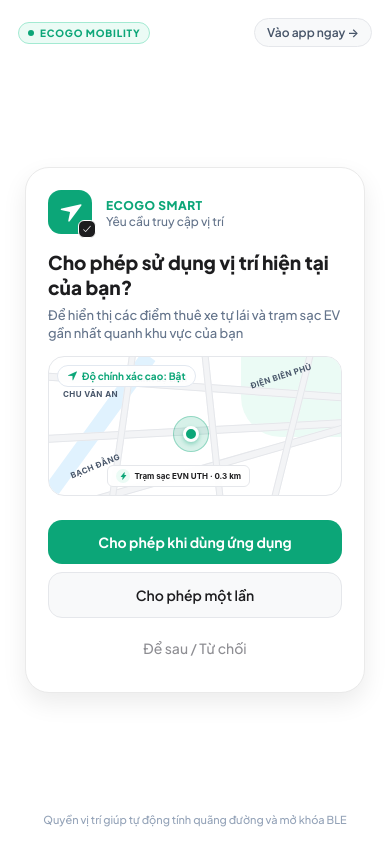
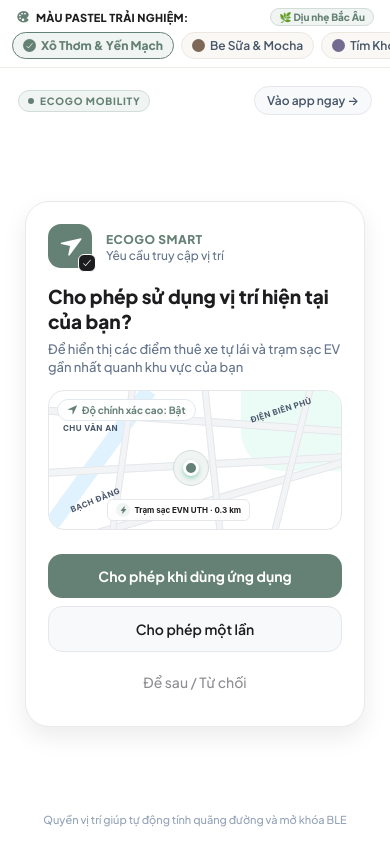
Before and after one commit to BryannLee202/App_ITS, a React Native app in the folder mobile/: screen / in a window 390 px wide. Built offline with nearby package versions, Linux system fonts and the light colour scheme.

Commit message:
feat: add interactive pastel color switcher tabs (Sage, Taupe, Lilac, Steel, Terracotta) and sync pure white background

```diff
--- a/mobile/App.js
+++ b/mobile/App.js
@@ -81,7 +81,7 @@ export default function App() {
   const [isOnboarded, setIsOnboarded] = useState(false);
   const [onboardingAutoPlay, setOnboardingAutoPlay] = useState(true);
   const [activeTab, setActiveTab] = useState('HOME');
-  const [themeKey, setThemeKey] = useState('MINT'); // 'MINT' | 'MONOCHROME' | 'TERRACOTTA' | 'SKY'
+  const [themeKey, setThemeKey] = useState('SAGE'); // 'SAGE' | 'TAUPE' | 'LILAC' | 'STEEL' | 'TERRACOTTA'
   const [showRewardsModal, setShowRewardsModal] = useState(false);
   const [showGreenRaceModal, setShowGreenRaceModal] = useState(false);
   const [showGreenRaceTerms, setShowGreenRaceTerms] = useState(false);
@@ -89,7 +89,7 @@ export default function App() {
   const [copiedCode, setCopiedCode] = useState(null);
   const [viewMode, setViewMode] = useState('PHONE'); // 'PHONE' | 'WIDE'
 
-  const theme = THEME_PRESETS[themeKey] || THEME_PRESETS.MINT;
+  const theme = THEME_PRESETS[themeKey] || THEME_PRESETS.SAGE;
 
   const { width: windowWidth } = useWindowDimensions();
   const isDesktopBrowser = Platform.OS === 'web' && windowWidth >= 768;
@@ -123,6 +123,7 @@ export default function App() {
       return (
         <OnboardingAuthFlow
           autoPlayDefault={onboardingAutoPlay}
+          theme={theme}
           onComplete={() => {
             setIsOnboarded(true);
             setActiveTab('HOME');
@@ -277,6 +278,66 @@ export default function App() {
         ]}
       >
         <SafeAreaView style={styles.safeArea}>
+          {/* =========================================================================
+              INTERACTIVE PASTEL THEME PICKER TAB BAR (ALWAYS VISIBLE IN-APP)
+             ========================================================================= */}
+          <View style={styles.inAppPastelContainer}>
+            <View style={styles.inAppPastelHeader}>
+              <View style={styles.inAppPastelTitleWrap}>
+                <Ionicons name="color-palette" size={14} color={theme.primary} />
+                <Text style={styles.inAppPastelTitle}>MÀU PASTEL TRẢI NGHIỆM:</Text>
+              </View>
+              <View
+                style={[
+                  styles.inAppPastelActiveTag,
+                  { backgroundColor: theme.primarySoft, borderColor: theme.primaryBorder }
+                ]}
+              >
+                <Text style={[styles.inAppPastelActiveTagText, { color: theme.primary }]}>
+                  {theme.tag || theme.name}
+                </Text>
+              </View>
+            </View>
+
+            <ScrollView
+              horizontal
+              showsHorizontalScrollIndicator={false}
+              contentContainerStyle={styles.inAppPastelScroll}
+            >
+              {Object.values(THEME_PRESETS)
+                .filter((p) => p.id !== 'MINT')
+                .map((preset) => {
+                  const isSelected = theme.id === preset.id;
+                  return (
+                    <TouchableOpacity
+                      key={preset.id}
+                      activeOpacity={0.8}
+                      style={[
+                        styles.inAppPastelChip,
+                        isSelected && {
+                          backgroundColor: preset.primarySoft,
+                          borderColor: preset.primary
+                        }
+                      ]}
+                      onPress={() => setThemeKey(preset.id)}
+                    >
+                      <View style={[styles.inAppColorDot, { backgroundColor: preset.primary }]}>
+                        {isSelected && <Ionicons name="checkmark" size={9} color="#FFFFFF" />}
+                      </View>
+                      <Text
+                        style={[
+                          styles.inAppPastelChipText,
+                          isSelected && { color: preset.primary, fontWeight: '800' }
+                        ]}
+                      >
+                        {preset.name}
+                      </Text>
+                    </TouchableOpacity>
+                  );
+                })}
+            </ScrollView>
+          </View>
+
           <View style={styles.mainContentArea}>{renderContent()}</View>
 
           {/* =========================================================================
@@ -620,6 +681,73 @@ export default function App() {
 }
 
 const styles = StyleSheet.create({
+  inAppPastelContainer: {
+    backgroundColor: '#FFFFFF',
+    borderBottomWidth: 1,
+    borderBottomColor: '#EDEBE6',
+    paddingTop: 8,
+    paddingBottom: 8,
+    zIndex: 20
+  },
+  inAppPastelHeader: {
+    flexDirection: 'row',
+    alignItems: 'center',
+    justifyContent: 'space-between',
+    paddingHorizontal: 16,
+    marginBottom: 6
+  },
+  inAppPastelTitleWrap: {
+    flexDirection: 'row',
+    alignItems: 'center',
+    gap: 6
+  },
+  inAppPastelTitle: {
+    fontFamily: FONTS.family,
+    fontSize: 11,
+    fontWeight: '800',
+    color: '#1D1D1F',
+    letterSpacing: 0.3
+  },
+  inAppPastelActiveTag: {
+    borderWidth: 1,
+    paddingHorizontal: 8,
+    paddingVertical: 2,
+    borderRadius: 99
+  },
+  inAppPastelActiveTagText: {
+    fontFamily: FONTS.family,
+    fontSize: 10,
+    fontWeight: '800'
+  },
+  inAppPastelScroll: {
+    paddingHorizontal: 12,
+    gap: 7,
+    alignItems: 'center'
+  },
+  inAppPastelChip: {
+    flexDirection: 'row',
+    alignItems: 'center',
+    paddingHorizontal: 10,
+    paddingVertical: 5,
+    borderRadius: 99,
+    borderWidth: 1.5,
+    borderColor: '#EAE7E1',
+    backgroundColor: '#F9F8F5',
+    gap: 5
+  },
+  inAppColorDot: {
+    width: 13,
+    height: 13,
+    borderRadius: 7,
+    alignItems: 'center',
+    justifyContent: 'center'
+  },
+  inAppPastelChipText: {
+    fontFamily: FONTS.family,
+    fontSize: 12,
+    fontWeight: '600',
+    color: '#475569'
+  },
   outerViewport: {
     flex: 1,
     backgroundColor: '#EFEEEA',
--- a/mobile/src/screens/OnboardingAuthFlow.js
+++ b/mobile/src/screens/OnboardingAuthFlow.js
@@ -11,7 +11,7 @@ import {
   Easing
 } from 'react-native';
 import { Ionicons } from '@expo/vector-icons';
-import { FONTS } from '../styles/theme';
+import { FONTS, THEME_PRESETS } from '../styles/theme';
 import ApiService from '../services/api';
 
 const KEYPAD_KEYS = [
@@ -29,7 +29,7 @@ const KEYPAD_KEYS = [
   { num: 'DEL', sub: '', isDelete: true }
 ];
 
-export default function OnboardingAuthFlow({ onComplete }) {
+export default function OnboardingAuthFlow({ onComplete, theme = THEME_PRESETS.SAGE }) {
   // Steps:
   // 1: Location Permission (Clean Apple White)
   // 2: Welcome & Phone Input (Clean Luxury Mobility)
@@ -340,9 +340,9 @@ export default function OnboardingAuthFlow({ onComplete }) {
       <View style={styles.step1Container}>
         {/* Top Header with Brand and Instant Skip */}
         <View style={styles.step1TopBar}>
-          <View style={styles.brandSmallPill}>
-            <View style={styles.brandDotGreen} />
-            <Text style={styles.brandSmallText}>ECOGO MOBILITY</Text>
+          <View style={[styles.brandSmallPill, { backgroundColor: theme.primarySoft, borderColor: theme.primaryBorder }]}>
+            <View style={[styles.brandDotGreen, { backgroundColor: theme.primary }]} />
+            <Text style={[styles.brandSmallText, { color: theme.primary }]}>ECOGO MOBILITY</Text>
           </View>
 
           {onComplete ? (
@@ -360,7 +360,7 @@ export default function OnboardingAuthFlow({ onComplete }) {
           <View style={styles.locDialogCard}>
             <View style={styles.locHeaderRow}>
               <View style={styles.locAppIconWrap}>
-                <View style={styles.locBlueSquare}>
+                <View style={[styles.locBlueSquare, { backgroundColor: theme.primary }]}>
                   <Ionicons
                     name="navigate"
                     size={24}
@@ -374,7 +374,7 @@ export default function OnboardingAuthFlow({ onComplete }) {
               </View>
 
               <View style={styles.locHeaderMeta}>
-                <Text style={styles.locDialogAppLabel}>ECOGO SMART</Text>
+                <Text style={[styles.locDialogAppLabel, { color: theme.primary }]}>ECOGO SMART</Text>
                 <Text style={styles.locDialogSystemTime}>Yêu cầu truy cập vị trí</Text>
               </View>
             </View>
@@ -401,8 +401,8 @@ export default function OnboardingAuthFlow({ onComplete }) {
               <View style={[styles.roadLineV, { left: 240, transform: [{ rotate: '14deg' }] }]} />
 
               <View style={styles.precisePill}>
-                <Ionicons name="navigate" size={11} color="#0CA678" />
-                <Text style={styles.precisePillText}>Độ chính xác cao: Bật</Text>
+                <Ionicons name="navigate" size={11} color={theme.primary} />
+                <Text style={[styles.precisePillText, { color: theme.primary }]}>Độ chính xác cao: Bật</Text>
               </View>
 
               <Text style={[styles.streetLabel, { top: 32, left: 14 }]}>CHU VĂN AN</Text>
@@ -416,13 +416,13 @@ export default function OnboardingAuthFlow({ onComplete }) {
 
               {/* Location Center Marker with Soft Mint Radar Pulse */}
               <View style={styles.mapCenterTarget}>
-                <View style={styles.mapRadarPulse} />
-                <View style={styles.blueLocationDot} />
+                <View style={[styles.mapRadarPulse, { backgroundColor: theme.primarySoft, borderColor: theme.primaryBorder }]} />
+                <View style={[styles.blueLocationDot, { backgroundColor: theme.primary }]} />
               </View>
 
               <View style={styles.landmarkBottomRow}>
-                <View style={styles.landmarkIconCircle}>
-                  <Ionicons name="flash" size={8} color="#0CA678" />
+                <View style={[styles.landmarkIconCircle, { backgroundColor: theme.primarySoft }]}>
+                  <Ionicons name="flash" size={8} color={theme.primary} />
                 </View>
                 <Text style={styles.landmarkText}>Trạm sạc EVN UTH · 0.3 km</Text>
               </View>
@@ -430,7 +430,7 @@ export default function OnboardingAuthFlow({ onComplete }) {
 
             {/* Apple Native Clean Action Buttons */}
             <TouchableOpacity
-              style={[styles.locPermBtn, styles.locPermBtnPrimary]}
+              style={[styles.locPermBtn, styles.locPermBtnPrimary, { backgroundColor: theme.primary }]}
               activeOpacity={0.88}
               onPress={() => handleLocationChoice(true)}
             >
@@ -472,9 +472,9 @@ export default function OnboardingAuthFlow({ onComplete }) {
       <View style={styles.step2Container}>
         {/* Top Header Row with Language & Skip */}
         <View style={styles.step2TopRow}>
-          <View style={styles.brandSmallPill}>
-            <View style={styles.brandDotGreen} />
-            <Text style={styles.brandSmallText}>ECOGO MOBILITY</Text>
+          <View style={[styles.brandSmallPill, { backgroundColor: theme.primarySoft, borderColor: theme.primaryBorder }]}>
+            <View style={[styles.brandDotGreen, { backgroundColor: theme.primary }]} />
+            <Text style={[styles.brandSmallText, { color: theme.primary }]}>ECOGO MOBILITY</Text>
           </View>
 
           <View style={{ flexDirection: 'row', alignItems: 'center', gap: 10 }}>
@@ -499,12 +499,12 @@ export default function OnboardingAuthFlow({ onComplete }) {
         {/* Clean Luxury EV Hero Banner (No AI Gimmicks) */}
         <View style={styles.step2HeroCard}>
           <View style={styles.step2IconRow}>
-            <View style={styles.step2CarBadge}>
-              <Ionicons name="car-sport" size={28} color="#0CA678" />
+            <View style={[styles.step2CarBadge, { backgroundColor: theme.primarySoft, borderColor: theme.primaryBorder }]}>
+              <Ionicons name="car-sport" size={28} color={theme.primary} />
             </View>
             <View style={styles.step2BadgeDetails}>
-              <View style={styles.step2BadgePill}>
-                <Text style={styles.step2BadgePillText}>100% XE ĐIỆN & NĂNG LƯỢNG SẠCH</Text>
+              <View style={[styles.step2BadgePill, { backgroundColor: theme.primarySoft, borderColor: theme.primaryBorder }]}>
+                <Text style={[styles.step2BadgePillText, { color: theme.primary }]}>100% XE ĐIỆN & NĂNG LƯỢNG SẠCH</Text>
               </View>
               <Text style={styles.step2BadgeSub}>Không phát thải · Vận hành êm ái</Text>
             </View>
@@ -520,7 +520,7 @@ export default function OnboardingAuthFlow({ onComplete }) {
           {/* 3 Luxury Feature Chips */}
           <View style={styles.featureChipsRow}>
             <View style={styles.featureChip}>
-              <Ionicons name="key-outline" size={13} color="#0CA678" />
+              <Ionicons name="key-outline" size={13} color={theme.primary} />
               <Text style={styles.featureChipText}>Khóa số BLE</Text>
             </View>
             <View style={styles.featureChip}>
@@ -555,7 +555,7 @@ export default function OnboardingAuthFlow({ onComplete }) {
           </TouchableOpacity>
 
           <TouchableOpacity
-            style={[styles.continueBtn, styles.continueBtnPrimary]}
+            style={[styles.continueBtn, styles.continueBtnPrimary, { backgroundColor: theme.primary }]}
             activeOpacity={0.88}
             onPress={() => setStep(3)}
           >
@@ -590,7 +590,7 @@ export default function OnboardingAuthFlow({ onComplete }) {
 
           <Text style={styles.termsFooterText}>
             Bằng việc tiếp tục, tôi đồng ý với{' '}
-            <Text style={styles.termsLinkGreen}>Điều khoản & Chính sách</Text> của{'\n'}EcoGo Smart Mobility
+            <Text style={[styles.termsLinkGreen, { color: theme.primary }]}>Điều khoản & Chính sách</Text> của{'\n'}EcoGo Smart Mobility
           </Text>
         </View>
       </View>
--- a/mobile/src/styles/theme.js
+++ b/mobile/src/styles/theme.js
@@ -1,78 +1,110 @@
-// EcoGo Smart Design System — Apple White, Fresh Mint & Warm Oat Beige (Human-Crafted iOS Aesthetic)
+// EcoGo Smart Design System — Human-Crafted Luxury Pastel Palettes (Non-AI Aesthetic)
 export const THEME_PRESETS = {
+  SAGE: {
+    id: 'SAGE',
+    name: 'Xô Thơm & Yến Mạch',
+    tag: '🌿 Dịu nhẹ Bắc Âu',
+    primary: '#658175',       // Muted Sage Green - calm, peaceful, non-AI
+    primaryDark: '#50675D',
+    primaryLight: '#8FAAA0',
+    primarySoft: '#F0F4F2',   // Soft Sage Fog
+    primaryBorder: '#D2DDD8',
+    beigeSoft: '#F9F8F5',     // Warm Oat
+    beigeBorder: '#EAE7E1',
+    buttonBg: '#1D1D1F',
+    glow: '#D2DDD8'
+  },
+  TAUPE: {
+    id: 'TAUPE',
+    name: 'Be Sữa & Mocha',
+    tag: '☕ Quiet Luxury',
+    primary: '#7D6858',       // Warm Taupe / Cashmere Mocha
+    primaryDark: '#635144',
+    primaryLight: '#A38E7E',
+    primarySoft: '#F4EFEA',   // Warm Milk
+    primaryBorder: '#E5DCD4',
+    beigeSoft: '#FAF8F5',     // Cream Vanilla
+    beigeBorder: '#EDE6DF',
+    buttonBg: '#1D1D1F',
+    glow: '#E5DCD4'
+  },
+  LILAC: {
+    id: 'LILAC',
+    name: 'Tím Khói Lilac',
+    tag: '🌸 Thời thượng Apple',
+    primary: '#736B92',       // Dusty Lavender / Mist Lilac
+    primaryDark: '#5B5377',
+    primaryLight: '#9E97BD',
+    primarySoft: '#F1EFF7',   // Lavender Mist
+    primaryBorder: '#DDD8EC',
+    beigeSoft: '#FAFAFC',     // Pearl
+    beigeBorder: '#E7E5F0',
+    buttonBg: '#1D1D1F',
+    glow: '#DDD8EC'
+  },
+  STEEL: {
+    id: 'STEEL',
+    name: 'Lam Khói Steel',
+    tag: '🌊 Trong trẻo Polestar',
+    primary: '#4F7086',       // Nordic Steel Blue
+    primaryDark: '#3B576B',
+    primaryLight: '#7A9CB3',
+    primarySoft: '#EEF4F8',   // Morning Mist
+    primaryBorder: '#D5E2EC',
+    beigeSoft: '#F8FAFC',     // Ice Pale
+    beigeBorder: '#E2EAF0',
+    buttonBg: '#1D1D1F',
+    glow: '#D5E2EC'
+  },
+  TERRACOTTA: {
+    id: 'TERRACOTTA',
+    name: 'Cam Đào Pastel',
+    tag: '🍑 Ấm áp ngọt ngào',
+    primary: '#C86D51',       // Terracotta Peach
+    primaryDark: '#AB5439',
+    primaryLight: '#E8957C',
+    primarySoft: '#FDF2EE',   // Peach Milk
+    primaryBorder: '#F7D9CE',
+    beigeSoft: '#FAF6F0',     // Warm Sand
+    beigeBorder: '#EDE5DA',
+    buttonBg: '#1D1D1F',
+    glow: '#F7D9CE'
+  },
   MINT: {
     id: 'MINT',
-    name: 'Xanh Mint & Kem Be',
-    primary: '#0CA678',       // Fresh Youthful Mint (Not dark old green, not neon cyan)
+    name: 'Xanh Mint Cũ',
+    tag: '🍃 Mint Green',
+    primary: '#0CA678',
     primaryDark: '#099268',
     primaryLight: '#38D9A9',
-    primarySoft: '#EBFBF5',   // Airy Ice Mint tint
+    primarySoft: '#EBFBF5',
     primaryBorder: '#C3FAE8',
-    beigeSoft: '#F6F3EC',     // Warm Oat Beige
-    beigeBorder: '#EAE4D7',
-    buttonBg: '#1D1D1F',      // Apple Charcoal for primary CTA buttons (non-AI look)
-    glow: '#96F2D7'
-  },
-  MONOCHROME: {
-    id: 'MONOCHROME',
-    name: 'Trắng Apple & Đen',
-    primary: '#1D1D1F',
-    primaryDark: '#000000',
-    primaryLight: '#6E6E73',
-    primarySoft: '#F4F4F2',
-    primaryBorder: '#E5E5EA',
     beigeSoft: '#F6F3EC',
     beigeBorder: '#EAE4D7',
     buttonBg: '#1D1D1F',
-    glow: '#E5E5EA'
-  },
-  TERRACOTTA: {
-    id: 'TERRACOTTA',
-    name: 'Cam Đào & Kem Sữa',
-    primary: '#E05A47',
-    primaryDark: '#C84B31',
-    primaryLight: '#F48FB1',
-    primarySoft: '#FFF4F1',
-    primaryBorder: '#FCD5CE',
-    beigeSoft: '#F8F4EC',
-    beigeBorder: '#EDE6D6',
-    buttonBg: '#1D1D1F',
-    glow: '#FEC89A'
-  },
-  SKY: {
-    id: 'SKY',
-    name: 'Xanh Băng Pastel',
-    primary: '#0EA5E9',
-    primaryDark: '#0284C7',
-    primaryLight: '#7DD3FC',
-    primarySoft: '#F0F9FF',
-    primaryBorder: '#BAE6FD',
-    beigeSoft: '#F6F3EC',
-    beigeBorder: '#EAE4D7',
-    buttonBg: '#1D1D1F',
-    glow: '#BAE6FD'
+    glow: '#96F2D7'
   }
 };
 
 export const COLORS = {
-  primary: '#0CA678',
-  primaryLight: '#38D9A9',
-  primaryDark: '#099268',
-  primaryMuted: '#EBFBF5',
+  primary: '#658175',
+  primaryLight: '#8FAAA0',
+  primaryDark: '#50675D',
+  primaryMuted: '#F0F4F2',
 
-  secondary: '#D97706',
-  secondaryLight: '#FEF3C7',
-  secondaryDark: '#B45309',
-  secondaryMuted: '#F6F3EC',
+  secondary: '#7D6858',
+  secondaryLight: '#F4EFEA',
+  secondaryDark: '#635144',
+  secondaryMuted: '#FAF8F5',
 
-  background: '#F7F7F5',
+  background: '#F9F8F5',
   surface: '#FFFFFF',
   surfaceVariant: '#F2F2F0',
-  aquaCard: '#EBFBF5',
-  creamCard: '#F6F3EC',
-  greenRaceBg: '#EBFBF5',
-  border: '#EBECE8',
-  borderDark: '#DCDCD8',
+  aquaCard: '#F0F4F2',
+  creamCard: '#FAF8F5',
+  greenRaceBg: '#F0F4F2',
+  border: '#EAE7E1',
+  borderDark: '#D8D4CC',
 
   textPrimary: '#1D1D1F',
   textSecondary: '#6E6E73',
@@ -80,7 +112,7 @@ export const COLORS = {
   textInverse: '#FFFFFF',
 
   danger: '#EF4444',
-  accent: '#0CA678'
+  accent: '#658175'
 };
 
 export const FONTS = {
```
